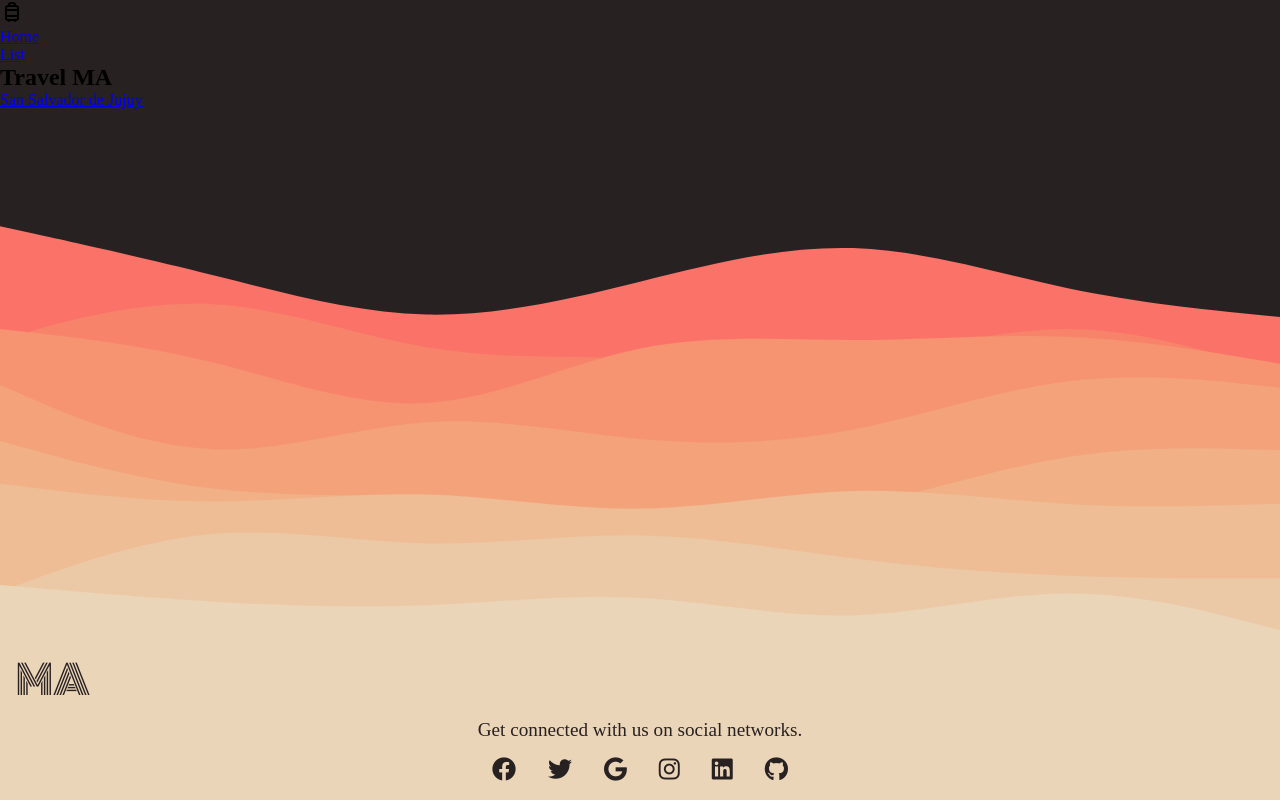
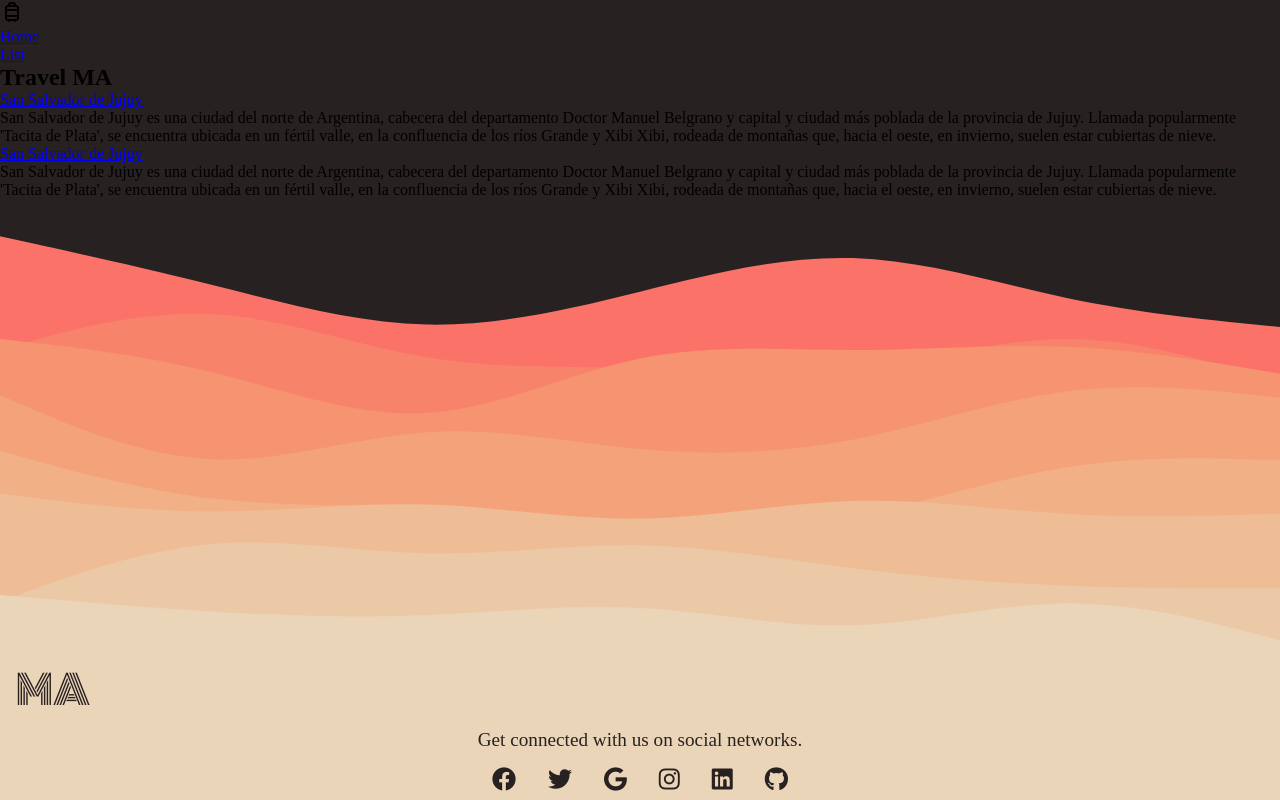
Before and after one commit to matias-martearena/curso-react-inicial, a React (Vite) app: page /city-list in a window 1280 px wide. Shown: the top 800 px of the page. Built offline with nearby package versions, Linux system fonts and the light colour scheme.

Commit message:
add: footer and header

```diff
--- a/src/components/city-item/CityItem.jsx
+++ b/src/components/city-item/CityItem.jsx
@@ -1,5 +1,7 @@
 import PropTypes from 'prop-types'
 import { useParams } from 'react-router-dom'
+import Header from '../header/Header'
+import Footer from '../footer/Footer'
 import './cityItem.css'
 
 const CityItem = ({ arrCity }) => {
@@ -8,6 +10,7 @@ const CityItem = ({ arrCity }) => {
 
     return (
         <section>
+            <Header />
             {city.map(city => (
                 <div key={city.id}>
                     <h1>{city.nombre}</h1>
@@ -29,6 +32,7 @@ const CityItem = ({ arrCity }) => {
                     </picture>
                 </div>
             ))}
+            <Footer />
         </section>
     )
 }
--- a/src/components/city-list/CityList.jsx
+++ b/src/components/city-list/CityList.jsx
@@ -14,6 +14,7 @@ const CityList = ({ arrCity }) => {
                 {arrCity.map(city => (
                     <li key={city.id}>
                         <Link to={`/city-list/${city.id}`}>{city.nombre}</Link>
+                        <p>{city.descripcion}</p>
                     </li>
                 ))}
             </ul>
--- a/src/components/footer/footer.css
+++ b/src/components/footer/footer.css
@@ -22,7 +22,6 @@
 
 /* --------- FOOTER CONTAINER --------- */
 .footer-container {
-    margin-top: 5rem;
     font-size: 16px;
 }
 
--- a/src/database/city.json
+++ b/src/database/city.json
@@ -31,5 +31,38 @@
                 "url": "https://i.pinimg.com/564x/ae/41/c6/ae41c6329b36dc46baef009232f3a4a2.jpg"
             }
         ]
+    },
+    {
+        "id": 1,
+        "nombre": "San Salvador de Jujuy",
+        "descripcion": "San Salvador de Jujuy es una ciudad del norte de Argentina, cabecera del departamento Doctor Manuel Belgrano y capital y ciudad más poblada de la provincia de Jujuy. Llamada popularmente 'Tacita de Plata', se encuentra ubicada en un fértil valle, en la confluencia de los ríos Grande y Xibi Xibi, rodeada de montañas que, hacia el oeste, en invierno, suelen estar cubiertas de nieve.",
+        "imagenes": [
+            {
+                "id": 0,
+                "url": "https://i.pinimg.com/564x/88/8d/ba/888dbac63e1a9173da758354f4adaea2.jpg"
+            },
+            {
+                "id": 1,
+                "url": "https://i.pinimg.com/564x/ae/41/c6/ae41c6329b36dc46baef009232f3a4a2.jpg"
+            },
+            {
+                "id": 2,
+                "url": "https://i.pinimg.com/564x/12/a8/9c/12a89c2d101c8c70aebd1fd93a768a57.jpg"
+            }
+        ],
+        "puntosInteres": [
+            {
+                "id": 0,
+                "nombre": "Parque Xibi Xibi",
+                "descripcion": "Parque a las horillas del rio xibi xibi",
+                "url": "https://i.pinimg.com/564x/9e/e9/10/9ee910f7ee76515f8c314710fc850e11.jpg"
+            },
+            {
+                "id": 1,
+                "nombre": "Catedral de San Salvador de Jujuy",
+                "descripcion": "Catedral central de san salvador de jujuy",
+                "url": "https://i.pinimg.com/564x/ae/41/c6/ae41c6329b36dc46baef009232f3a4a2.jpg"
+            }
+        ]
     }
 ]
```
Also changed, not shown: 1 other file (tests, documents, lock files or other folders).
